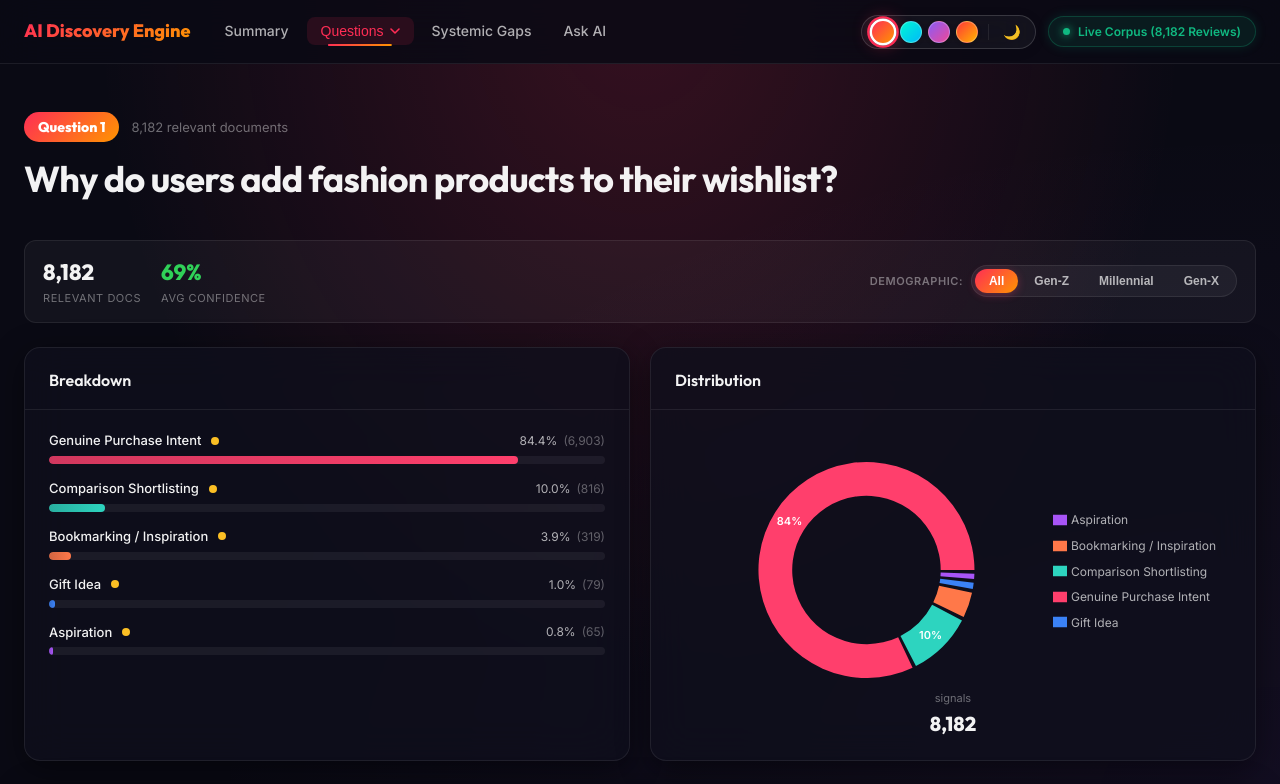
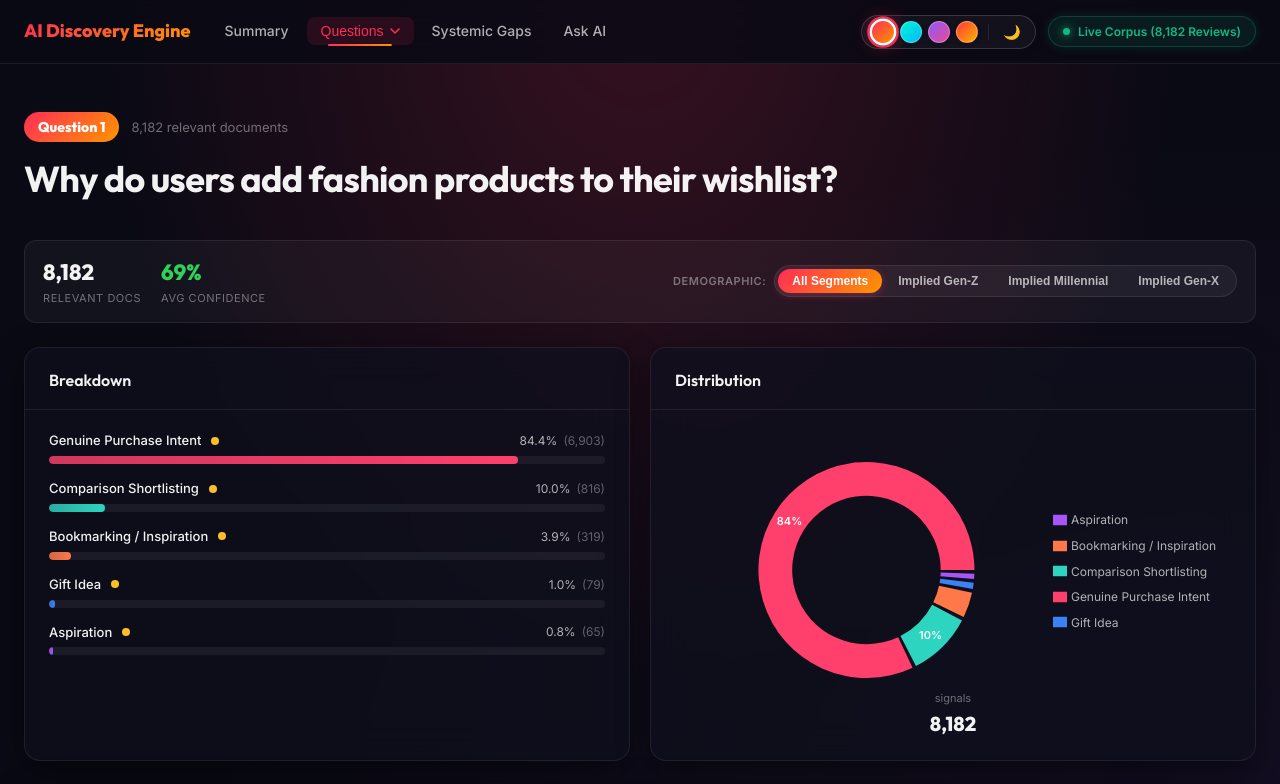
Before and after one commit to tkvp023/Myntra-Ai-discovery-engine, a Next.js app in the folder dashboard/: page /questions/1 in a window 1280 px wide. Shown: the top 784 px of the page. Built offline with nearby package versions, Linux system fonts and the light colour scheme.

Commit message:
docs(demographics): explicitly qualify all generational cohorts as Implied/Inferred with methodology justification

```diff
--- a/dashboard/app/api/ask/route.ts
+++ b/dashboard/app/api/ask/route.ts
@@ -121,7 +121,7 @@ function generateFallbackAnswer(query: string, segment?: string, source?: string
     analysis = `### Executive Findings: Sizing & Fit Uncertainty
 1. **Fit Doubt Drives Abandonment:** Sizing uncertainty accounts for **34.0%** of customer hesitation moments, particularly in ethnic wear and fitted western dresses.
 2. **Missing Real-Life Draping:** Shoppers frequently note that standard numerical charts (S/M/L) do not translate accurately across different brands on Myntra.
-3. **Gen-Z Dependency on Try-Ons:** Inferred Gen-Z users rely heavily on YouTube try-on hauls to verify chest, waist, and length proportions before checking out.`;
+3. **Implied Gen-Z Dependency on Try-Ons:** Implied Gen-Z users (inferred from slang, college, and try-on vocabulary) rely heavily on YouTube try-on hauls to verify proportions before checking out.`;
   } else if (qLower.includes('price') || qLower.includes('discount') || qLower.includes('sale')) {
     analysis = `### Executive Findings: Price Sensitivity & Sale Strategy
 1. **The Wishlist as a Price Tracker:** **14.4% to 22.0%** of wishlisted items are parked while users actively wait for flash discounts or Big Billion Day promotions.
--- a/dashboard/components/QuestionSection.tsx
+++ b/dashboard/components/QuestionSection.tsx
@@ -256,15 +256,15 @@ export default function QuestionSection({ data, questionId }: QuestionSectionPro
 
       {/* Q9: Segment × factor GroupedBar */}
       {questionId === 9 && data.segment_grouped_data && (
-        <ChartCard title="Hesitation Factor by Inferred Segment" delay={150}>
+        <ChartCard title="Hesitation Factor by Implied Demographic Segment" delay={150}>
           <p style={{ fontSize: 12, color: 'var(--text-muted)', marginBottom: 12 }}>
-            % of inferred segment mentioning each hesitation factor
+            % of implied demographic cohort mentioning each hesitation factor
           </p>
           <GroupedBar
             data={data.segment_grouped_data}
             categoryKey="factor"
             seriesKeys={['gen_z', 'millennial', 'gen_x']}
-            seriesLabels={{ gen_z: 'Gen-Z', millennial: 'Millennial', gen_x: 'Gen-X' }}
+            seriesLabels={{ gen_z: 'Implied Gen-Z', millennial: 'Implied Millennial', gen_x: 'Implied Gen-X' }}
             colors={['#a855f7', '#3b82f6', '#2dd4bf']}
             unit="%"
             height={300}
@@ -301,11 +301,11 @@ export default function QuestionSection({ data, questionId }: QuestionSectionPro
 
       {/* Q9: Inferred segment comparison table */}
       {questionId === 9 && data.segment_splits && (
-        <ChartCard title="Inferred Segment Comparison" delay={300}>
+        <ChartCard title="Implied Segment Comparison" delay={300}>
           <div className="grid-3" style={{ gap: 16 }}>
             {(['gen_z', 'millennial', 'gen_x'] as const).map((seg) => {
               const splits = data.segment_splits[seg] || [];
-              const label = seg === 'gen_z' ? 'Gen-Z' : seg === 'millennial' ? 'Millennial' : 'Gen-X';
+              const label = seg === 'gen_z' ? 'Implied Gen-Z' : seg === 'millennial' ? 'Implied Millennial' : 'Implied Gen-X';
               const color = seg === 'gen_z' ? '#a855f7' : seg === 'millennial' ? '#3b82f6' : '#2dd4bf';
               return (
                 <div key={seg}>
@@ -336,25 +336,26 @@ export default function QuestionSection({ data, questionId }: QuestionSectionPro
           color: 'var(--text-secondary)',
         }}>
           <div style={{ fontWeight: 700, color: '#fbbf24', marginBottom: 8, display: 'flex', alignItems: 'center', gap: 8 }}>
-            <span>⚠️</span> Inferred Segments — Not Actual User Ages
+            <span>⚠️</span> Implied / Inferred Cohorts — Behavioral Proxies (No Age Data Provided)
           </div>
           <p style={{ margin: '0 0 8px 0' }}>
-            These generational segments (<strong>Gen-Z</strong>, <strong>Millennial</strong>, <strong>Gen-X</strong>) are
-            <em> inferred from review text</em>, not from verified user profile data. No review platform provides actual age information.
+            All generational cohorts (<strong>Implied Gen-Z</strong>, <strong>Implied Millennial</strong>, <strong>Implied Gen-X</strong>) are
+            <em> inferred from textual signals and linguistic context</em>. E-commerce review and video platforms do not collect or expose user ages or birth years.
           </p>
           <p style={{ margin: '0 0 8px 0', fontWeight: 600, color: 'var(--text-primary)' }}>
-            How we infer segments:
+            Categorization Methodology & Justification:
           </p>
           <ul style={{ margin: 0, paddingLeft: 20 }}>
-            <li><strong>LLM Analysis:</strong> Each review is analyzed by Gemini for language cues — slang, vocabulary, lifestyle references, and cultural context.</li>
-            <li><strong>Keyword Patterns:</strong> As a fallback, regex patterns detect generational signals:
-              <span style={{ color: '#a855f7', fontWeight: 600 }}> Gen-Z</span> → &quot;aesthetic&quot;, &quot;y2k&quot;, &quot;vibe&quot;, &quot;drip&quot;, &quot;reels&quot;, &quot;streetwear&quot; |
-              <span style={{ color: '#3b82f6', fontWeight: 600 }}> Millennial</span> → &quot;office&quot;, &quot;formal&quot;, &quot;premium&quot;, &quot;corporate&quot;, &quot;classic&quot;
+            <li><strong>LLM Semantic Cue Analysis:</strong> Reviews are classified using Gemini for generational language cues, slang, lifestyle themes, and contextual markers.</li>
+            <li><strong>Linguistic Signal Markers:</strong>
+              <span style={{ color: '#a855f7', fontWeight: 600 }}> Implied Gen-Z</span> → &quot;aesthetic&quot;, &quot;y2k&quot;, &quot;vibe&quot;, &quot;drip&quot;, &quot;reels&quot;, &quot;streetwear&quot;, &quot;college&quot; |
+              <span style={{ color: '#3b82f6', fontWeight: 600 }}> Implied Millennial</span> → &quot;office&quot;, &quot;formal&quot;, &quot;workwear&quot;, &quot;premium&quot;, &quot;corporate&quot;, &quot;classic&quot; |
+              <span style={{ color: '#2dd4bf', fontWeight: 600 }}> Implied Gen-X</span> → &quot;family&quot;, &quot;kids&quot;, &quot;traditional&quot;, &quot;comfort&quot;, &quot;practical&quot;
             </li>
-            <li><strong>Default:</strong> Reviews without clear signals default to &quot;Millennial&quot;.</li>
+            <li><strong>Baseline Default:</strong> Unlabeled general reviews default to &quot;Implied Millennial&quot; as the baseline consumer majority.</li>
           </ul>
           <p style={{ margin: '8px 0 0 0', fontStyle: 'italic', fontSize: 12, color: 'var(--text-muted)' }}>
-            Treat these as behavioral proxies, not demographic facts. They reflect language style and topic patterns, not confirmed ages.
+            These segments represent behavioral and stylistic patterns across customer discussions, not verified demographic data.
           </p>
         </div>
       )}
--- a/dashboard/components/SegmentToggle.tsx
+++ b/dashboard/components/SegmentToggle.tsx
@@ -2,10 +2,10 @@
 
 interface Segment { label: string; value: string; }
 const SEGMENTS: Segment[] = [
-  { label: 'All', value: 'all' },
-  { label: 'Gen-Z', value: 'gen_z' },
-  { label: 'Millennial', value: 'millennial' },
-  { label: 'Gen-X', value: 'gen_x' },
+  { label: 'All Segments', value: 'all' },
+  { label: 'Implied Gen-Z', value: 'gen_z' },
+  { label: 'Implied Millennial', value: 'millennial' },
+  { label: 'Implied Gen-X', value: 'gen_x' },
 ];
 
 interface SegmentToggleProps {
```
Also changed, not shown: dashboard/components/AskContent.tsx (+7 -7 lines), 1 other file (tests, documents, lock files or other folders).
